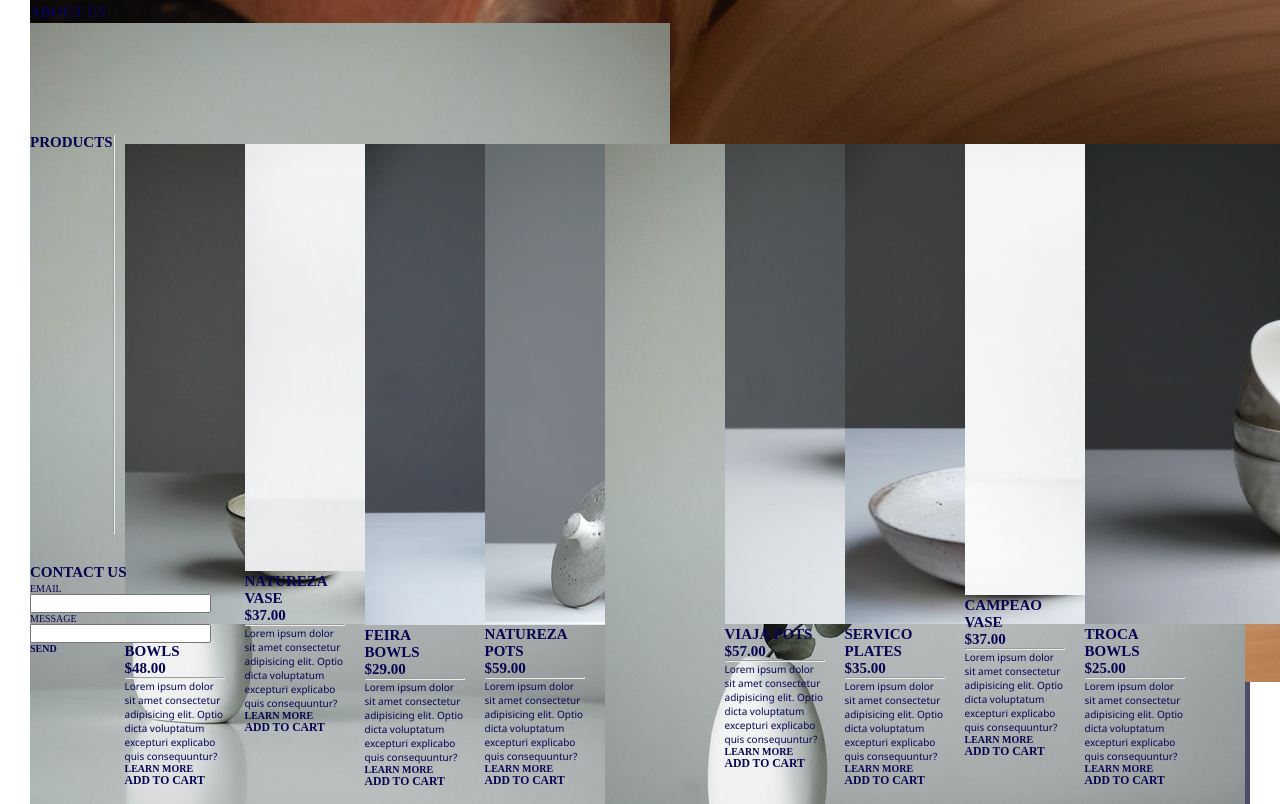
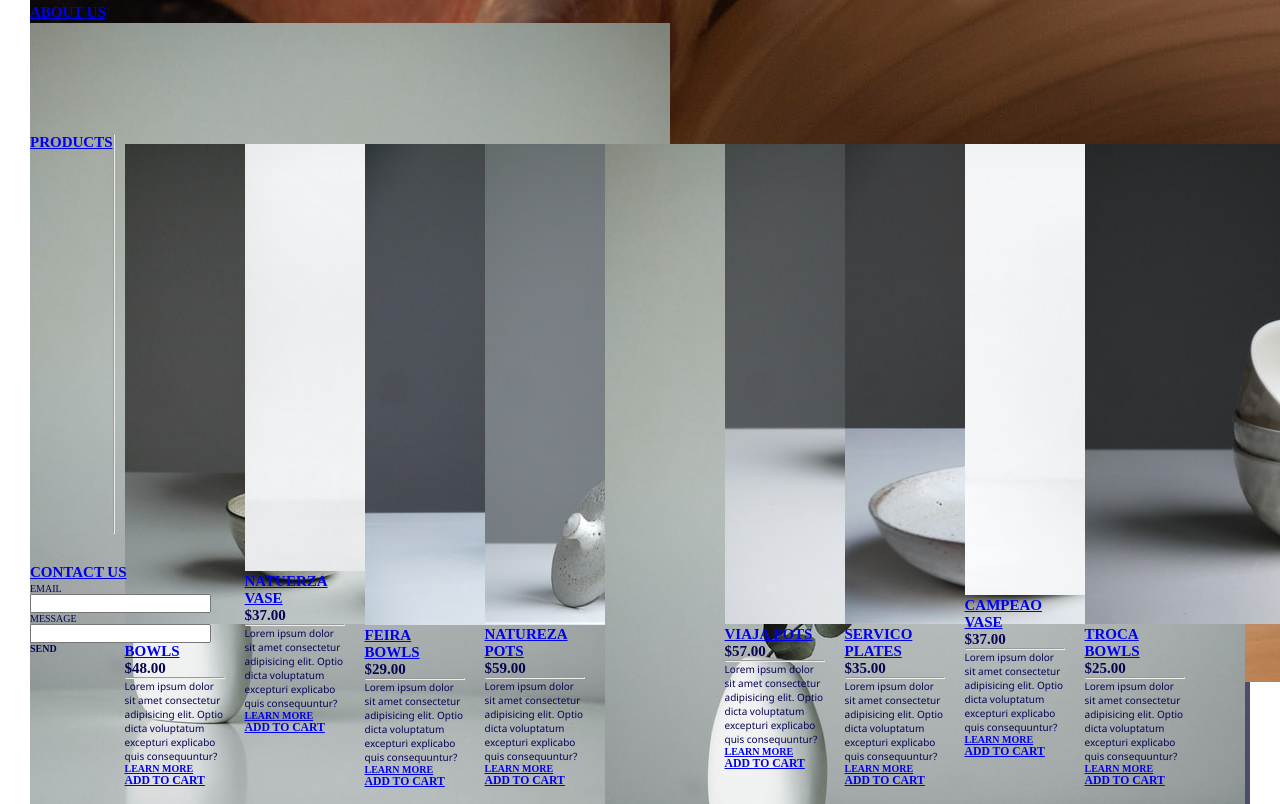
Before and after one commit to ARyback/eCOMMERCE-WEBSITE, a plain HTML site: page index.html in a window 1280 px wide. Shown: the part 576-1380 px from the top of the page. Drawn offline with Linux system fonts and the light colour scheme.

Commit message:
Finetuned the HTML page

```diff
--- a/index.html
+++ b/index.html
@@ -20,7 +20,7 @@
                     alt="logo"
                     />CARA
                 </a>
-                <li><a href="#cart">CART</a></li>
+                <li>c</li>
                 <!-- # points to ids within html-->
                 <!-- . points to classes within html -->
                 <hr>
@@ -28,12 +28,12 @@
     </header>
     <main>
         <section class="home" id="home">
-            <img src="assets/UX-HTML-CSS/earl-wilcox-y3W0CzO063w-unsplash-alt.jpg">
+            <a href="#home"><img src="assets/UX-HTML-CSS/earl-wilcox-y3W0CzO063w-unsplash-alt.jpg"></a>
             <h1>CERAMICS CRAFTED BY HAND...</h1>
             <h1>...FROM THE GROUND UP</h1>
         </section>
         <section class="about" id="about">
-            <h1>ABOUT US</h1>
+            <h1><a href="#">ABOUT US</a></h1>
             <hr>
             <img
                 src=".\assets\UX-HTML-CSS\linh-le-a0rE64YJDA4-unsplash.jpg"
@@ -48,121 +48,121 @@
             />
         </section>
         <section class="products" id="products">
-            <h1>PRODUCTS</h1>
+            <h1><a href="#">PRODUCTS</a></h1>
             <hr>
             <div class="product">
                 <img
                     src=".\assets\UX-HTML-CSS\tom-crew-7HuTGlUfQSo-unsplash.jpg"
                     alt="Pottery Three"
                 />
-                <h2>MUNDO BOWLS</h2>
+                <h2><a href="#">MUNDO BOWLS</a></h2>
                 <h2>$48.00</h2>
                 <hr>
                 <p>Lorem ipsum dolor sit amet consectetur adipisicing elit. Optio dicta voluptatum excepturi explicabo quis consequuntur?
                 </p>
-                <h4>LEARN MORE</h4>
-                <h3>ADD TO CART</h3>
+                <h4><a href="#">LEARN MORE</a></h4>
+                <h3><a href="#">ADD TO CART</a></h3>
             </div>
             <div class="product">
                 <img
                     src=".\assets\UX-HTML-CSS\oriento-maVIpNNtmlQ-unsplash.jpg"
                     alt="Pottery Four"
                 />
-                <h2>NATUREZA VASE</h2>
+                <h2><a href="#">NATUERZA VASE</a></h2>
                 <h2>$37.00</h2>
                 <hr>
                 <p>Lorem ipsum dolor sit amet consectetur adipisicing elit. Optio dicta voluptatum excepturi explicabo quis consequuntur?
                 </p>
-                <h4>LEARN MORE</h4>
-                <h3>ADD TO CART</h3>
+                <h4><a href="#">LEARN MORE</a></h4>
+                <h3><a href="#">ADD TO CART</a></h3>
             </div><div class="product">
                 <img
                     src=".\assets\UX-HTML-CSS\tom-crew-bgIO-u4GEfI-unsplash.jpg"
                     alt="Pottery Five"
                 />
-                <h2>FEIRA BOWLS</h2>
+                <h2><a href="#">FEIRA BOWLS</a></h2>
                 <h2>$29.00</h2>
                 <hr>
                 <p>Lorem ipsum dolor sit amet consectetur adipisicing elit. Optio dicta voluptatum excepturi explicabo quis consequuntur?
                 </p>
-                <h4>LEARN MORE</h4>
-                <h3>ADD TO CART</h3>
+                <h4><a href="#">LEARN MORE</a></h4>
+                <h3><a href="#">ADD TO CART</a></h3>
             </div><div class="product">
                 <img
                     src=".\assets\UX-HTML-CSS\tom-crew-3uwu5K0RtaE-unsplash.jpg"
                     alt="Pottery Six"
                 />
-                <h2>NATUREZA POTS</h2>
+                <h2><a href="#">NATUREZA POTS</a></h2>
                 <h2>$59.00</h2>
                 <hr>
                 <p>Lorem ipsum dolor sit amet consectetur adipisicing elit. Optio dicta voluptatum excepturi explicabo quis consequuntur?
                 </p>
-                <h4>LEARN MORE</h4>
-                <h3>ADD TO CART</h3>
+                <h4><a href="#">LEARN MORE</a></h4>
+                <h3><a href="#">ADD TO CART</a></h3>
             </div><div class="product">
                 <img
                     src=".\assets\UX-HTML-CSS\linh-le-a0rE64YJDA4-unsplash.jpg"
                     alt="Pottery Seven"
                 />
-                <h2>PEDRA VASE</h2>
+                <h2><a href="#">PEDRA VASE</a></h2>
                 <h2>$31.00</h2>
                 <hr>
                 <p>Lorem ipsum dolor sit amet consectetur adipisicing elit. Optio dicta voluptatum excepturi explicabo quis consequuntur?
                 </p>
-                <h4>LEARN MORE</h4>
-                <h3>ADD TO CART</h3>
+                <h4><a href="#">LEARN MORE</a></h4>
+                <h3><a href="#">ADD TO CART</a></h3>
             </div><div class="product">
                 <img
                     src=".\assets\UX-HTML-CSS\tom-crew-oiZAQvxTcYQ-unsplash.jpg"
                     alt="Pottery Eight"
                 />
-                <h2>VIAJA POTS</h2>
+                <h2><a href="#">VIAJA POTS</a></h2>
                 <h2>$57.00</h2>
                 <hr>
                 <p>Lorem ipsum dolor sit amet consectetur adipisicing elit. Optio dicta voluptatum excepturi explicabo quis consequuntur?
                 </p>
-                <h4>LEARN MORE</h4>
-                <h3>ADD TO CART</h3>
+                <h4><a href="#">LEARN MORE</a></h4>
+                <h3><a href="#">ADD TO CART</a></h3>
             </div><div class="product">
                 <img
                     src=".\assets\UX-HTML-CSS\tom-crew-YA2E3d7a9Wo-unsplash.jpg"
                     alt="Pottery Nine"
                 />
-                <h2>SERVICO PLATES</h2>
+                <h2><a href="#">SERVICO PLATES</a></h2>
                 <h2>$35.00</h2>
                 <hr>
                 <p>Lorem ipsum dolor sit amet consectetur adipisicing elit. Optio dicta voluptatum excepturi explicabo quis consequuntur?
                 </p>
-                <h4>LEARN MORE</h4>
-                <h3>ADD TO CART</h3>
+                <h4><a href="#">LEARN MORE</a></h4>
+                <h3><a href="#">ADD TO CART</a></h3>
             </div><div class="product">
                 <img
                     src=".\assets\UX-HTML-CSS\oriento-l0ah3UBLppo-unsplash.jpg"
                     alt="Pottery Nine"
                 />
-                <h2>CAMPEAO VASE</h2>
+                <h2><a href="#">CAMPEAO VASE</a></h2>
                 <h2>$37.00</h2>
                 <hr>
                 <p>Lorem ipsum dolor sit amet consectetur adipisicing elit. Optio dicta voluptatum excepturi explicabo quis consequuntur?
                 </p>
-                <h4>LEARN MORE</h4>
-                <h3>ADD TO CART</h3>
+                <h4><a href="#">LEARN MORE</a></h4>
+                <h3><a href="#">ADD TO CART</a></h3>
             </div><div class="product">
                 <img
                 src=".\assets\UX-HTML-CSS\tom-crew-SITGdvztUdg-unsplash.jpg"
                 alt="Pottery Nine"
                 />
-                <h2>TROCA BOWLS</h2>
+                <h2><a href="#">TROCA BOWLS</a></h2>
                 <h2>$25.00</h2>
                 <hr>
                 <p>Lorem ipsum dolor sit amet consectetur adipisicing elit. Optio dicta voluptatum excepturi explicabo quis consequuntur?
                 </p>
-                <h4>LEARN MORE</h4>
-                <h3>ADD TO CART</h3>
+                <h4><a href="#">LEARN MORE</a></h4>
+                <h3><a href="#">ADD TO CART</a></h3>
             </div>
         </section>
         <section class="contact" id="contact">
-            <h1>CONTACT US</h1>
+            <h1><a href="#">CONTACT US</a></h1>
             <hr>
             <form>
                 <label for="email">EMAIL</label><br>
```
